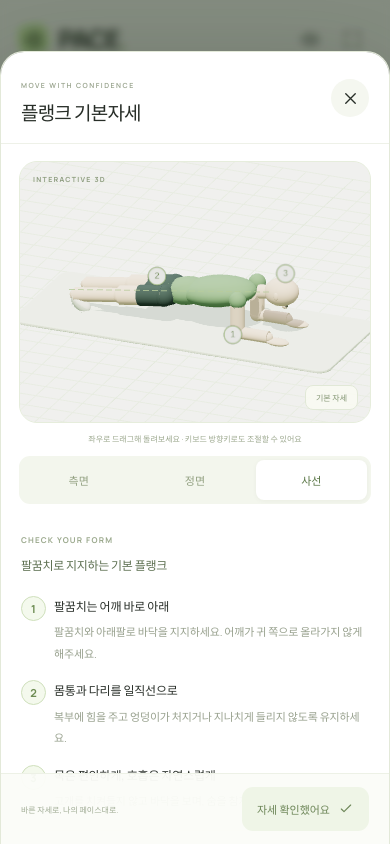
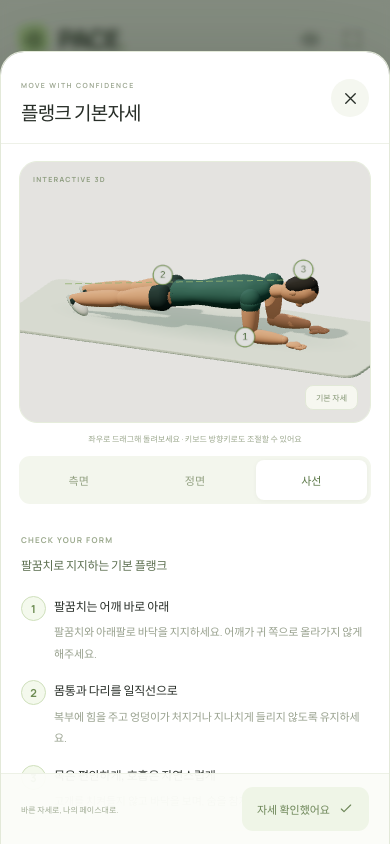
Before and after one commit to neegiman/work, a plain HTML site: page index.html in a window 390 px wide. Both pictures are taken after a click on the button "3D 자세". Shown: the top 844 px of the page. Drawn offline with Linux system fonts and the light colour scheme.

Commit message:
Refine Three.js exercise models and responsive camera framing

```diff
--- a/app.js
+++ b/app.js
@@ -1,7 +1,7 @@
 import { IntervalTimer, normalizeConfig, clock } from './timer.js';
 import { loadPreferences, savePreferences, currentExercise } from './preferences.js?v=20261020-workouts';
 import { ScreenAwake } from './screen-awake.js?v=20261020-awake2';
-import { createPoseGuide } from './pose-guide.js?v=20261020-3d';
+import { createPoseGuide } from './pose-guide.js?v=20261020-athlete';
 
 const $ = (id) => document.getElementById(id);
 let storage;
--- a/pose-guide.js
+++ b/pose-guide.js
@@ -57,10 +57,11 @@ export function createPoseGuide() {
     previousOverflow = document.body.style.overflow;
     document.body.style.overflow = 'hidden';
     if (!dialog.open) dialog.showModal();
+    dialog.scrollTop = 0;
     if (failed) { fallback(); return; }
     status('3D 모델을 준비하고 있어요…');
     try {
-      const module = await (modulePromise ||= import('./pose-viewer.js?v=20261020-3d'));
+      const module = await (modulePromise ||= import('./pose-viewer.js?v=20261020-athlete'));
       if (!dialog.open || currentEpoch !== epoch) return;
       viewer ||= module.createPoseViewer($('pose-stage'), { onPlayback: playback, onStatus: status });
       $('pose-render-mode').textContent = 'INTERACTIVE 3D';
--- /dev/null
+++ b/pose-model.js
@@ -0,0 +1,137 @@
+import * as THREE from './vendor/three/three.module.min.js';
+
+const Y_AXIS = new THREE.Vector3(0, 1, 0);
+const vector = point => new THREE.Vector3(...point);
+const mix = (a, b, t) => a.map((value, i) => value + (b[i] - value) * t);
+const move = (a, direction, distance) => a.map((value, i) => value + direction[i] * distance);
+
+// Elliptical cross sections give the torso and limbs a continuous silhouette.
+// Each section is [height, front/back radius, left/right radius].
+function contourGeometry(sections, rings = 40, segments = 24) {
+  const curve = new THREE.CatmullRomCurve3(sections.map(([y, x, z]) => new THREE.Vector3(x, y, z)), false, 'centripetal');
+  const positions = [], indices = [];
+  for (let ring = 0; ring <= rings; ring++) {
+    const section = curve.getPoint(ring / rings);
+    for (let side = 0; side <= segments; side++) {
+      const angle = side / segments * Math.PI * 2;
+      positions.push(Math.cos(angle) * section.x, section.y, Math.sin(angle) * section.z);
+      if (ring < rings && side < segments) {
+        const a = ring * (segments + 1) + side, b = a + segments + 1;
+        indices.push(a, b, a + 1, b, b + 1, a + 1);
+      }
+    }
+  }
+  const geometry = new THREE.BufferGeometry();
+  geometry.setAttribute('position', new THREE.Float32BufferAttribute(positions, 3));
+  geometry.setIndex(indices); geometry.computeVertexNormals();
+  // Average seam normals so a lighting seam does not appear on the body.
+  const normals = geometry.getAttribute('normal');
+  for (let ring = 0; ring <= rings; ring++) {
+    const first = ring * (segments + 1), last = first + segments;
+    const normal = new THREE.Vector3().fromBufferAttribute(normals, first).add(new THREE.Vector3().fromBufferAttribute(normals, last)).normalize();
+    normals.setXYZ(first, normal.x, normal.y, normal.z); normals.setXYZ(last, normal.x, normal.y, normal.z);
+  }
+  return geometry;
+}
+
+export function createAthlete() {
+  const group = new THREE.Group(); group.name = 'PACE athlete';
+  const material = (color, roughness = 0.85) => new THREE.MeshStandardMaterial({ color, roughness, metalness: 0 });
+  const materials = {
+    skin: material(0xc68f6d, 0.88), shirt: material(0x365e55), shorts: material(0x293e3c),
+    shoes: material(0xe5e7de), sole: material(0xaebdb2), hair: material(0x302f2b),
+    eyes: material(0x322c27),
+  };
+  const sphere = new THREE.SphereGeometry(1, 24, 18);
+  const limbGeometry = contourGeometry([
+    [-0.52, 0.03, 0.03], [-0.47, 0.7, 0.7], [-0.28, 1, 1],
+    [0.1, 0.92, 0.92], [0.39, 0.7, 0.7], [0.5, 0.55, 0.55], [0.52, 0.03, 0.03],
+  ], 24, 20);
+  function mesh(geometry, mat, parent = group) {
+    const part = new THREE.Mesh(geometry, mat); part.castShadow = true; part.receiveShadow = true; parent.add(part); return part;
+  }
+  function ball(mat = materials.skin, parent = group) { return mesh(sphere, mat, parent); }
+  function bone(mat = materials.skin) { return mesh(limbGeometry, mat); }
+  function position(part, point, size) {
+    part.position.set(...point);
+    if (typeof size === 'number') part.scale.setScalar(size); else part.scale.set(...size);
+  }
+  function orient(part, direction) { part.quaternion.setFromUnitVectors(Y_AXIS, vector(direction).normalize()); }
+  function segment(part, a, b, radius) {
+    const delta = vector(b).sub(vector(a));
+    part.position.copy(vector(a).add(vector(b)).multiplyScalar(0.5));
+    part.quaternion.setFromUnitVectors(Y_AXIS, delta.clone().normalize());
+    part.scale.set(radius, delta.length(), radius);
+  }
+  const torso = mesh(contourGeometry([
+    [-0.1, 0.02, 0.025], [-0.05, 0.105, 0.15], [0.08, 0.115, 0.16],
+    [0.23, 0.105, 0.165], [0.42, 0.13, 0.2], [0.63, 0.145, 0.24],
+    [0.77, 0.12, 0.235], [0.85, 0.09, 0.17], [0.91, 0.055, 0.075], [0.93, 0.01, 0.02],
+  ]), materials.shirt);
+  const pelvis = ball(materials.shorts), neck = bone();
+  const head = new THREE.Group(); group.add(head);
+  mesh(contourGeometry([
+    [-0.17, 0.025, 0.035], [-0.135, 0.077, 0.085], [-0.06, 0.106, 0.112],
+    [0.035, 0.119, 0.125], [0.115, 0.101, 0.112], [0.17, 0.045, 0.052], [0.18, 0.003, 0.003],
+  ], 32), materials.skin, head);
+  const hair = ball(materials.hair, head); position(hair, [-0.052, 0.028, 0], [0.083, 0.153, 0.127]);
+  const crown = mesh(new THREE.SphereGeometry(1, 24, 12, 0, Math.PI * 2, 0, Math.PI * 0.38), materials.hair, head);
+  position(crown, [-0.008, 0.012, 0], [0.123, 0.172, 0.13]);
+  const nose = ball(materials.skin, head); position(nose, [0.119, -0.015, 0], [0.033, 0.035, 0.023]);
+  for (const side of [-1, 1]) {
+    const eye = ball(materials.eyes, head); position(eye, [0.108, 0.042, side * 0.049], [0.008, 0.007, 0.012]);
+    const ear = ball(materials.skin, head); position(ear, [-0.015, -0.006, side * 0.124], [0.024, 0.034, 0.015]);
+  }
+  const limbs = [-1, 1].map(side => {
+    const hand = new THREE.Group(); group.add(hand);
+    const palm = ball(materials.skin, hand); position(palm, [0, 0, 0], [0.075, 0.028, 0.052]);
+    for (let finger = 0; finger < 4; finger++) {
+      const part = ball(materials.skin, hand);
+      position(part, [0.07 + (finger === 0 || finger === 3 ? -0.008 : 0), -0.009, (finger - 1.5) * 0.026], [0.047, 0.015, 0.012]);
+    }
+    const thumb = ball(materials.skin, hand); position(thumb, [0.005, -0.007, -side * 0.067], [0.046, 0.018, 0.019]);
+    thumb.rotation.y = -side * 0.6;
+    return {
+      upperArm: bone(), lowerArm: bone(), shoulder: ball(materials.shirt), sleeve: bone(materials.shirt), elbow: ball(), wrist: ball(), hand,
+      thigh: bone(), shorts: bone(materials.shorts), knee: ball(), calf: bone(), ankle: ball(),
+      shoe: ball(materials.shoes), sole: ball(materials.sole), heel: ball(materials.shorts),
+    };
+  });
+  function update(pose) {
+    const { direction, hip, shoulder } = pose;
+    torso.position.set(...hip); orient(torso, direction);
+    position(pelvis, move(hip, direction, -0.045), [0.12, 0.17, 0.165]); orient(pelvis, direction);
+    segment(neck, move(shoulder, direction, 0.09), move(shoulder, direction, 0.28), 0.06);
+    head.position.set(...pose.head); orient(head, direction);
+    limbs.forEach((limb, index) => {
+      const joints = pose.sides[index];
+      segment(limb.upperArm, joints.shoulder, joints.elbow, 0.081);
+      segment(limb.sleeve, joints.shoulder, mix(joints.shoulder, joints.elbow, 0.39), 0.092);
+      segment(limb.lowerArm, joints.elbow, joints.wrist, 0.063);
+      position(limb.shoulder, joints.shoulder, 0.092); position(limb.elbow, joints.elbow, 0.057);
+      position(limb.wrist, joints.wrist, 0.037); limb.hand.position.set(...joints.hand);
+      segment(limb.thigh, joints.hip, joints.knee, 0.108);
+      segment(limb.shorts, joints.hip, mix(joints.hip, joints.knee, 0.57), 0.118);
+      position(limb.knee, joints.knee, 0.067); segment(limb.calf, joints.knee, joints.ankle, 0.077);
+      position(limb.ankle, joints.ankle, 0.045);
+      const footDirection = vector(joints.toe).sub(vector(joints.ankle)).normalize().toArray();
+      position(limb.shoe, mix(joints.ankle, joints.toe, 0.5), [0.057, 0.116, 0.059]); orient(limb.shoe, footDirection);
+      position(limb.sole, move(mix(joints.ankle, joints.toe, 0.5), [-1, -0.12, 0], 0.031), [0.027, 0.116, 0.06]); orient(limb.sole, footDirection);
+      position(limb.heel, mix(joints.ankle, joints.toe, 0.14), [0.048, 0.048, 0.06]);
+    });
+    group.updateMatrixWorld(true);
+  }
+  return { group, update };
+}
+
+export function framePoseCamera(camera, bounds, aspect) {
+  camera.updateMatrixWorld(true);
+  let horizontal = 0, vertical = 0;
+  for (const x of [bounds.min.x, bounds.max.x]) for (const y of [bounds.min.y, bounds.max.y]) for (const z of [bounds.min.z, bounds.max.z]) {
+    const point = new THREE.Vector3(x, y, z).applyMatrix4(camera.matrixWorldInverse);
+    horizontal = Math.max(horizontal, Math.abs(point.x)); vertical = Math.max(vertical, Math.abs(point.y));
+  }
+  const halfHeight = Math.max(vertical, horizontal / aspect, 0.35) * 1.13;
+  camera.left = -halfHeight * aspect; camera.right = halfHeight * aspect;
+  camera.top = halfHeight; camera.bottom = -halfHeight; camera.updateProjectionMatrix();
+}
--- a/pose-viewer.js
+++ b/pose-viewer.js
@@ -1,22 +1,21 @@
 import * as THREE from './vendor/three/three.module.min.js';
 import { getPosture } from './posture-data.js?v=20261020-3d';
+import { createAthlete, framePoseCamera } from './pose-model.js?v=20261020-athlete';
 
-const Y_AXIS = new THREE.Vector3(0, 1, 0);
-const vector = point => new THREE.Vector3(...point);
-const mix = (a, b, t) => a.map((value, i) => value + (b[i] - value) * t);
 const move = (a, direction, distance) => a.map((value, i) => value + direction[i] * distance);
 
 export function createPoseViewer(container, { onPlayback = () => {}, onStatus = () => {} } = {}) {
   const renderer = new THREE.WebGLRenderer({ antialias: true, alpha: false, powerPreference: 'low-power' });
   renderer.setPixelRatio(Math.min(window.devicePixelRatio || 1, 1.75));
-  renderer.setClearColor(0xf2f5ed);
+  renderer.setClearColor(0xf1f3ed);
   renderer.shadowMap.enabled = true;
   renderer.shadowMap.type = THREE.PCFShadowMap;
   renderer.outputColorSpace = THREE.SRGBColorSpace;
   renderer.toneMapping = THREE.ACESFilmicToneMapping;
-  renderer.toneMappingExposure = 1.2;
+  renderer.toneMappingExposure = 0.95;
   const canvas = renderer.domElement;
   canvas.id = 'pose-canvas';
+  canvas.dataset.model = 'athlete-v2';
   canvas.tabIndex = 0;
   canvas.setAttribute('role', 'img');
   canvas.setAttribute('aria-describedby', 'pose-interaction-hint');
@@ -24,64 +23,34 @@ export function createPoseViewer(container, { onPlayback = () => {}, onStatus =
 
   const scene = new THREE.Scene();
   const camera = new THREE.OrthographicCamera(-2.15, 2.15, 1.35, -1.35, 0.1, 30);
-  const target = new THREE.Vector3(0, 0.35, 0);
-  const hemisphere = new THREE.HemisphereLight(0xffffff, 0xa5b793, 2.3);
+  const target = new THREE.Vector3(0, 0.4, 0);
+  const bounds = new THREE.Box3();
+  const hemisphere = new THREE.HemisphereLight(0xffffff, 0x96a58d, 1.7);
   scene.add(hemisphere);
-  const sun = new THREE.DirectionalLight(0xfff7e8, 3.2);
-  sun.position.set(0.5, 5, 3);
+  const sun = new THREE.DirectionalLight(0xfff1df, 2.6);
+  sun.position.set(-1.5, 5, 3);
   sun.castShadow = true;
   sun.shadow.mapSize.set(1024, 1024);
   sun.shadow.camera.left = sun.shadow.camera.bottom = -2.8;
   sun.shadow.camera.right = sun.shadow.camera.top = 2.8;
+  sun.shadow.radius = 3;
   sun.shadow.normalBias = 0.025;
   sun.shadow.bias = -0.0002;
   scene.add(sun);
-  const fill = new THREE.DirectionalLight(0xe8f2ff, 1.2);
+  const fill = new THREE.DirectionalLight(0xdce9ff, 0.9);
   fill.position.set(-3, 2, -3);
   scene.add(fill);
 
-  const material = (color, roughness = 0.85) => new THREE.MeshStandardMaterial({ color, roughness });
-  const materials = {
-    skin: material(0xd9c5af), shirt: material(0x72936d), shorts: material(0x3e514b),
-    shoes: material(0xeeeee3), sole: material(0xc2ccbc), eyes: material(0x4a5043),
-  };
-  const sphere = new THREE.SphereGeometry(1, 24, 18);
-  const cylinder = new THREE.CylinderGeometry(1, 1, 1, 20);
-  const body = new THREE.Group(); scene.add(body);
-  function mesh(geometry, mat, parent = body) {
+  const material = color => new THREE.MeshStandardMaterial({ color, roughness: 0.92 });
+  const athlete = createAthlete(); scene.add(athlete.group);
+  function mesh(geometry, mat, parent = scene) {
     const part = new THREE.Mesh(geometry, mat);
     part.castShadow = true; part.receiveShadow = true; parent.add(part); return part;
   }
-  function ball(mat = materials.skin) { return mesh(sphere, mat); }
-  function bone(mat = materials.skin) { return mesh(cylinder, mat); }
-  function position(part, point, size) {
-    part.position.set(...point);
-    if (typeof size === 'number') part.scale.setScalar(size); else part.scale.set(...size);
-  }
-  function segment(part, a, b, radius) {
-    const delta = vector(b).sub(vector(a));
-    part.position.copy(vector(a).add(vector(b)).multiplyScalar(0.5));
-    part.quaternion.setFromUnitVectors(Y_AXIS, delta.clone().normalize());
-    part.scale.set(radius, delta.length(), radius);
-  }
-  function ellipsoid(part, point, direction, size) {
-    position(part, point, size);
-    part.quaternion.setFromUnitVectors(Y_AXIS, vector(direction).normalize());
-  }
-
-  const torso = ball(materials.shirt), waist = ball(materials.shirt), pelvis = ball(materials.shorts);
-  const neck = bone(), head = ball(), nose = ball();
-  const eyes = [ball(materials.eyes), ball(materials.eyes)];
-  const ears = [ball(), ball()];
-  const limbs = [-1, 1].map(() => ({
-    upperArm: bone(), lowerArm: bone(), shoulder: ball(materials.shirt), elbow: ball(), wrist: ball(),
-    hand: ball(), thigh: bone(), shorts: bone(materials.shorts), calf: bone(),
-    knee: ball(), hip: ball(materials.shorts), ankle: ball(), shoe: ball(materials.shoes), sole: ball(materials.sole),
-  }));
 
   // Rounded training mat, lying in the ground plane.
   const shape = new THREE.Shape();
-  const width = 3.35, height = 1.35, corner = 0.13;
+  const width = 3.55, height = 1.45, corner = 0.13;
   shape.moveTo(-width / 2 + corner, -height / 2);
   shape.lineTo(width / 2 - corner, -height / 2);
   shape.quadraticCurveTo(width / 2, -height / 2, width / 2, -height / 2 + corner);
@@ -91,59 +60,43 @@ export function createPoseViewer(container, { onPlayback = () => {}, onStatus =
   shape.quadraticCurveTo(-width / 2, height / 2, -width / 2, height / 2 - corner);
   shape.lineTo(-width / 2, -height / 2 + corner);
   shape.quadraticCurveTo(-width / 2, -height / 2, -width / 2 + corner, -height / 2);
-  const mat = mesh(new THREE.ExtrudeGeometry(shape, { depth: 0.016, bevelEnabled: true, bevelSize: 0.015, bevelThickness: 0.008, bevelSegments: 3, steps: 1 }), material(0xd9e4cf), scene);
+  const mat = mesh(new THREE.ExtrudeGeometry(shape, { depth: 0.016, bevelEnabled: true, bevelSize: 0.015, bevelThickness: 0.008, bevelSegments: 3, steps: 1 }), material(0xc9d6c4));
   mat.rotation.x = -Math.PI / 2; mat.position.y = 0.016; mat.receiveShadow = true; mat.castShadow = false;
-  const floor = mesh(new THREE.PlaneGeometry(20, 20), material(0xf2f5ed), scene);
+  const floor = mesh(new THREE.PlaneGeometry(20, 20), material(0xf1f3ed));
   floor.rotation.x = -Math.PI / 2; floor.position.y = -0.01; floor.castShadow = false;
-  const grid = new THREE.GridHelper(8, 32, 0xe0e7d7, 0xe5ebde);
-  grid.position.y = -0.006; grid.material.transparent = true; grid.material.opacity = 0.75; scene.add(grid);
+  // A faint contact shadow grounds the model without a costly postprocessing pass.
+  const shadowImage = document.createElement('canvas'); shadowImage.width = 256; shadowImage.height = 128;
+  const shadowContext = shadowImage.getContext('2d');
+  shadowContext.scale(2, 1);
+  const gradient = shadowContext.createRadialGradient(64, 64, 6, 64, 64, 63);
+  gradient.addColorStop(0, '#314b3938'); gradient.addColorStop(1, '#314b3900');
+  shadowContext.fillStyle = gradient; shadowContext.fillRect(0, 0, 128, 128);
+  const contactShadow = new THREE.Mesh(new THREE.PlaneGeometry(3.1, 0.95), new THREE.MeshBasicMaterial({ map: new THREE.CanvasTexture(shadowImage), transparent: true, depthWrite: false }));
+  contactShadow.rotation.x = -Math.PI / 2; contactShadow.position.y = 0.043; scene.add(contactShadow);
 
   const alignmentGeometry = new THREE.BufferGeometry().setFromPoints([new THREE.Vector3(), new THREE.Vector3()]);
-  const alignment = new THREE.Line(alignmentGeometry, new THREE.LineDashedMaterial({ color: 0x97b778, dashSize: 0.065, gapSize: 0.035, transparent: true, opacity: 0.8, depthTest: false }));
+  const alignment = new THREE.Line(alignmentGeometry, new THREE.LineDashedMaterial({ color: 0x83a765, dashSize: 0.065, gapSize: 0.035, transparent: true, opacity: 0.8, depthTest: false }));
   alignment.renderOrder = 2; scene.add(alignment);
   const markers = [1, 2, 3].map(number => {
     const image = document.createElement('canvas'); image.width = image.height = 96;
     const context = image.getContext('2d');
-    context.beginPath(); context.arc(48, 48, 35, 0, Math.PI * 2); context.fillStyle = '#f7faef'; context.fill();
-    context.lineWidth = 5; context.strokeStyle = '#91ac76'; context.stroke();
-    context.fillStyle = '#5a7444'; context.font = 'bold 38px Arial'; context.textAlign = 'center'; context.textBaseline = 'middle'; context.fillText(String(number), 48, 49);
+    context.beginPath(); context.arc(48, 48, 35, 0, Math.PI * 2); context.fillStyle = '#fafcf5'; context.fill();
+    context.lineWidth = 5; context.strokeStyle = '#78965b'; context.stroke();
+    context.fillStyle = '#456236'; context.font = 'bold 38px Arial'; context.textAlign = 'center'; context.textBaseline = 'middle'; context.fillText(String(number), 48, 49);
     const texture = new THREE.CanvasTexture(image); texture.colorSpace = THREE.SRGBColorSpace;
     const sprite = new THREE.Sprite(new THREE.SpriteMaterial({ map: texture, depthTest: false }));
     sprite.scale.setScalar(0.23); sprite.renderOrder = 3; scene.add(sprite); return sprite;
   });
 
-  let exercise = 'plank', active = false, playing = false, cycle = 0, yaw = 0.4, elevation = 0.4;
+  let exercise = 'plank', active = false, playing = false, cycle = 0, yaw = 0.42, elevation = 0.32;
   let frame = 0, previousTime = 0, previousDraw = 0, pointer = null;
   function updatePose(depth) {
-    const pose = getPosture(exercise, depth), { direction, hip, shoulder } = pose;
-    ellipsoid(torso, mix(hip, shoulder, 0.63), direction, [0.145, 0.40, 0.245]);
-    ellipsoid(waist, mix(hip, shoulder, 0.23), direction, [0.135, 0.24, 0.185]);
-    ellipsoid(pelvis, move(hip, direction, -0.055), direction, [0.15, 0.22, 0.195]);
-    segment(neck, move(shoulder, direction, 0.13), move(shoulder, direction, 0.26), 0.07);
-    ellipsoid(head, pose.head, direction, [0.143, 0.177, 0.143]);
-    const face = [direction[1], -direction[0], 0];
-    position(nose, move(move(pose.head, face, 0.143), direction, 0.015), [0.03, 0.035, 0.027]);
-    [-1, 1].forEach((side, index) => {
-      const limb = limbs[index], joints = pose.sides[index];
-      segment(limb.upperArm, joints.shoulder, joints.elbow, 0.071);
-      segment(limb.lowerArm, joints.elbow, joints.wrist, 0.061);
-      position(limb.shoulder, joints.shoulder, 0.086);
-      position(limb.elbow, joints.elbow, 0.072); position(limb.wrist, joints.wrist, 0.047);
-      position(limb.hand, joints.hand, [0.12, 0.035, 0.067]);
-      segment(limb.thigh, joints.hip, joints.knee, 0.097);
-      segment(limb.shorts, joints.hip, mix(joints.hip, joints.knee, 0.55), 0.104);
-      segment(limb.calf, joints.knee, joints.ankle, 0.071);
-      position(limb.knee, joints.knee, 0.081); position(limb.hip, joints.hip, 0.109);
-      position(limb.ankle, joints.ankle, 0.055);
-      const footDirection = vector(joints.toe).sub(vector(joints.ankle)).normalize().toArray();
-      ellipsoid(limb.shoe, mix(joints.ankle, joints.toe, 0.57), footDirection, [0.065, 0.13, 0.07]);
-      ellipsoid(limb.sole, move(mix(joints.ankle, joints.toe, 0.57), [0, -1, 0], 0.025), footDirection, [0.066, 0.13, 0.072]);
-      position(eyes[index], [pose.head[0] + direction[0] * 0.06 + face[0] * 0.13, pose.head[1] + direction[1] * 0.06 + face[1] * 0.13, side * 0.055], 0.012);
-      position(ears[index], [pose.head[0], pose.head[1], side * 0.141], [0.026, 0.04, 0.018]);
-    });
+    const pose = getPosture(exercise, depth);
+    athlete.update(pose);
+    const face = [pose.direction[1], -pose.direction[0], 0];
     const attribute = alignmentGeometry.getAttribute('position');
-    const start = move(pose.sides[1].ankle, face, -0.1);
-    const end = move(pose.head, face, -0.1);
+    const start = move(pose.sides[1].ankle, face, -0.18);
+    const end = move(pose.head, face, -0.18);
     start[2] += 0.13; end[2] = start[2];
     attribute.setXYZ(0, ...start); attribute.setXYZ(1, ...end); attribute.needsUpdate = true;
     alignment.computeLineDistances(); alignmentGeometry.computeBoundingSphere();
@@ -151,9 +104,19 @@ export function createPoseViewer(container, { onPlayback = () => {}, onStatus =
     canvas.dataset.depth = depth.toFixed(3);
   }
 
+  function measureMotion() {
+    bounds.makeEmpty();
+    for (const depth of exercise === 'pushup' ? [0, 0.5, 1] : [0]) {
+      updatePose(depth); bounds.union(new THREE.Box3().setFromObject(athlete.group));
+      getPosture(exercise, depth).markers.forEach(point => bounds.expandByPoint(new THREE.Vector3(...point)));
+    }
+    bounds.expandByScalar(0.1); bounds.getCenter(target);
+    updatePose(0);
+  }
+
   function cameraPosition() {
     const radius = 6;
-    camera.position.set(Math.sin(yaw) * Math.cos(elevation) * radius, target.y + Math.sin(elevation) * radius, Math.cos(yaw) * Math.cos(elevation) * radius);
+    camera.position.set(target.x + Math.sin(yaw) * Math.cos(elevation) * radius, target.y + Math.sin(elevation) * radius, target.z + Math.cos(yaw) * Math.cos(elevation) * radius);
     camera.lookAt(target);
     projectCamera();
     canvas.dataset.yaw = yaw.toFixed(3); canvas.dataset.elevation = elevation.toFixed(3);
@@ -180,9 +143,7 @@ export function createPoseViewer(container, { onPlayback = () => {}, onStatus =
   }
   function projectCamera() {
     const width = Math.max(container.clientWidth, 1), height = Math.max(container.clientHeight, 1);
-    const halfWidth = 1.05 + 0.73 * Math.abs(Math.cos(yaw)), halfHeight = halfWidth * height / width;
-    camera.left = -halfWidth; camera.right = halfWidth; camera.top = halfHeight; camera.bottom = -halfHeight;
-    camera.updateProjectionMatrix();
+    framePoseCamera(camera, bounds, width / height);
   }
   new ResizeObserver(resize).observe(container);
   canvas.addEventListener('pointerdown', event => {
@@ -201,7 +162,7 @@ export function createPoseViewer(container, { onPlayback = () => {}, onStatus =
   canvas.addEventListener('keydown', event => {
     if (!['ArrowLeft', 'ArrowRight', 'ArrowUp', 'ArrowDown', 'Home'].includes(event.key)) return;
     event.preventDefault(); event.stopPropagation();
-    if (event.key === 'Home') { yaw = 0.4; elevation = 0.4; }
+    if (event.key === 'Home') { yaw = 0.42; elevation = 0.32; }
     else if (event.key === 'ArrowLeft') yaw -= 0.15;
     else if (event.key === 'ArrowRight') yaw += 0.15;
     else elevation = Math.max(0.1, Math.min(1.05, elevation + (event.key === 'ArrowUp' ? 0.1 : -0.1)));
@@ -211,11 +172,11 @@ export function createPoseViewer(container, { onPlayback = () => {}, onStatus =
   canvas.addEventListener('webglcontextlost', event => { event.preventDefault(); onStatus('3D 화면을 복구하고 있어요.'); });
   canvas.addEventListener('webglcontextrestored', () => { onStatus(''); requestDraw(); });
 
-  cameraPosition(); updatePose(0); resize();
+  measureMotion(); cameraPosition(); resize();
   return {
     setExercise(id) {
       exercise = id; playing = false; cycle = 0; previousTime = 0;
-      yaw = 0.4; elevation = 0.4; cameraPosition(); updatePose(0);
+      yaw = 0.42; elevation = 0.32; measureMotion(); cameraPosition();
       canvas.setAttribute('aria-label', `${id === 'plank' ? '플랭크' : '팔굽혀펴기'} 3D 자세. 좌우 방향키로 회전, 위아래 방향키로 시점 조절, Home으로 초기화.`);
       onPlayback({ playing: false, depth: 0, phase: id === 'plank' ? '기본 자세' : '시작 자세' }); requestDraw();
     },
@@ -225,7 +186,7 @@ export function createPoseViewer(container, { onPlayback = () => {}, onStatus =
       else { resize(); requestDraw(); }
     },
     setView(view) {
-      [yaw, elevation] = view === 'side' ? [0, 0.14] : view === 'front' ? [Math.PI / 2, 0.25] : [0.4, 0.4];
+      [yaw, elevation] = view === 'side' ? [0, 0.14] : view === 'front' ? [Math.PI / 2, 0.25] : [0.42, 0.32];
       cameraPosition(); requestDraw();
     },
     setDepth(depth) {
```
Also changed, not shown: index.html (+1 -1 lines), 1 other file.
